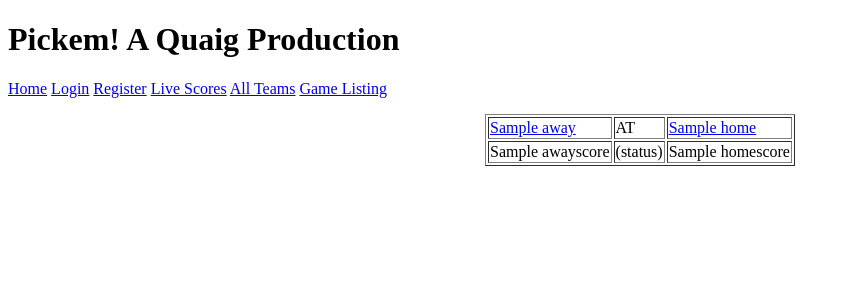
After one commit to ghoti/Pickem, a Django app: template templates/game.html in a window 1280 px wide. The commit adds this page. Shown: the top 300 px of the page, without its empty margins (0-850 px from the left). Run offline with Django 3.2, Linux system fonts and the light colour scheme; the template is opened without the code that fills it: most values are stand-ins (such as "Sample title", 1, 10 or a date in 2020).

Commit message:
Game listing, game 'center', and game page

```diff
--- a/Pickem/models.py
+++ b/Pickem/models.py
@@ -54,8 +54,8 @@ class Team(models.Model):
 
 class Game(models.Model):
     week = models.IntegerField()
-    away = models.IntegerField()
-    home = models.IntegerField()
+    away = models.CharField(max_length=3)
+    home = models.CharField(max_length=3)
     homescore = models.IntegerField(blank=True, null=True)
     awayscore = models.IntegerField(blank=True, null=True)
 
--- a/templates/add_game.html
+++ b/templates/add_game.html
@@ -12,13 +12,13 @@
         Away Team
         <select name="team1">
             {% for i in teams %}
-                <option value="{{ i.id }}">{{ i.city }} {{ i.name }}</option>
+                <option value="{{ i.call }}">{{ i.city }} {{ i.name }}</option>
             {% endfor %}
         </select><br />
         Home Team
         <select name='team2'>
             {% for i in teams %}
-                <option value="{{ i.id }}">{{ i.city }} {{ i.name }}</option>
+                <option value="{{ i.call }}">{{ i.city }} {{ i.name }}</option>
             {% endfor %}
         </select><br />
        <input type="submit" value="Add This game" />
--- a/templates/base.html
+++ b/templates/base.html
@@ -15,6 +15,7 @@
     {% endif %}
         <a href="{% url Pickem.views.live %}">Live Scores</a>
         <a href="{% url Pickem.views.allteams %}">All Teams</a>
+        <a href="{% url Pickem.views.gamelist %}">Game Listing</a>
 <p>
 {% if messages %}
 <ul class="messages">
--- /dev/null
+++ b/templates/game.html
@@ -0,0 +1,14 @@
+{% extends "base.html" %}
+{% block title %}All games{% endblock %}
+{% block content %}
+{% if game %}
+<table border="1" align="center">
+    <tr><td><a href="{% url Pickem.views.teamname away %}">{{ game.away }}</a></td>
+        <td>AT</td>
+        <td><a href="{% url Pickem.views.teamname home %}">{{ game.home }}</a></td></tr>
+    <tr><td>{{ game.awayscore }}</td><td>(status)</td><td>{{ game.homescore }}</td></tr>
+</table>
+{% else %}
+No game with that id exists...
+{% endif %}
+{% endblock %}
--- a/urls.py
+++ b/urls.py
@@ -25,4 +25,6 @@ urlpatterns = patterns('',
     (r'^user/(\w+)/$', views.profile),
     (r'^create_pick/$', views.create_pick),
     (r'^add_game/$', views.add_game),
+    (r'^gamelist/$', views.gamelist),
+    (r'^game/(\d+)/$', views.game),
 )
```
Also changed, not shown: Pickem/views.py (+18 -2 lines), templates/games.html (added, +13 -0 lines).
